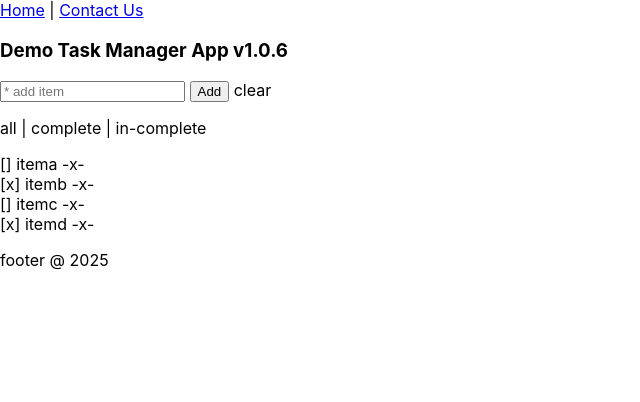
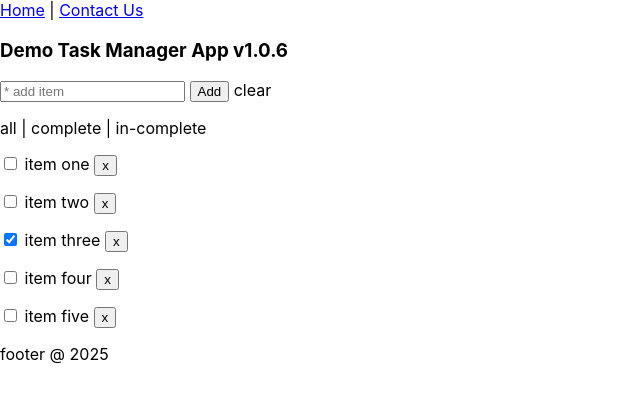
Before and after one commit to dgilbert-quickstart/taskmgr-app-v01, a React (Create React App) app in the folder taskmgr-app-v01/: page /#/ in a window 1280 px wide. Shown: the top 402 px of the page, without its empty margins (0-640 px from the left). Built offline with nearby package versions, Linux system fonts and the light colour scheme.

Commit message:
update react taskmgr app v01

```diff
--- a/taskmgr-app-v01/src/components/Home.js
+++ b/taskmgr-app-v01/src/components/Home.js
@@ -53,10 +53,16 @@ function Home() {
           <a>in-complete</a>
           <p></p>
           <div>
-            <span>[] itema -x- </span><br/>
-            <span>[x] itemb -x- </span><br/>
-            <span>[] itemc -x- </span><br/>
-            <span>[x] itemd -x- </span><br/>
+              {todolist && todolist.map((item)=>
+              <p key={item.id}>{
+                <>
+                   <input type="checkbox" checked={item.completed}/>
+                    {" "}
+                    <span>{item.name}</span>
+                    {" "}
+                   <button>x</button>
+                </>}
+              </p>)}
           </div>
           <p></p>
           <p>footer @ 2025</p>
```
